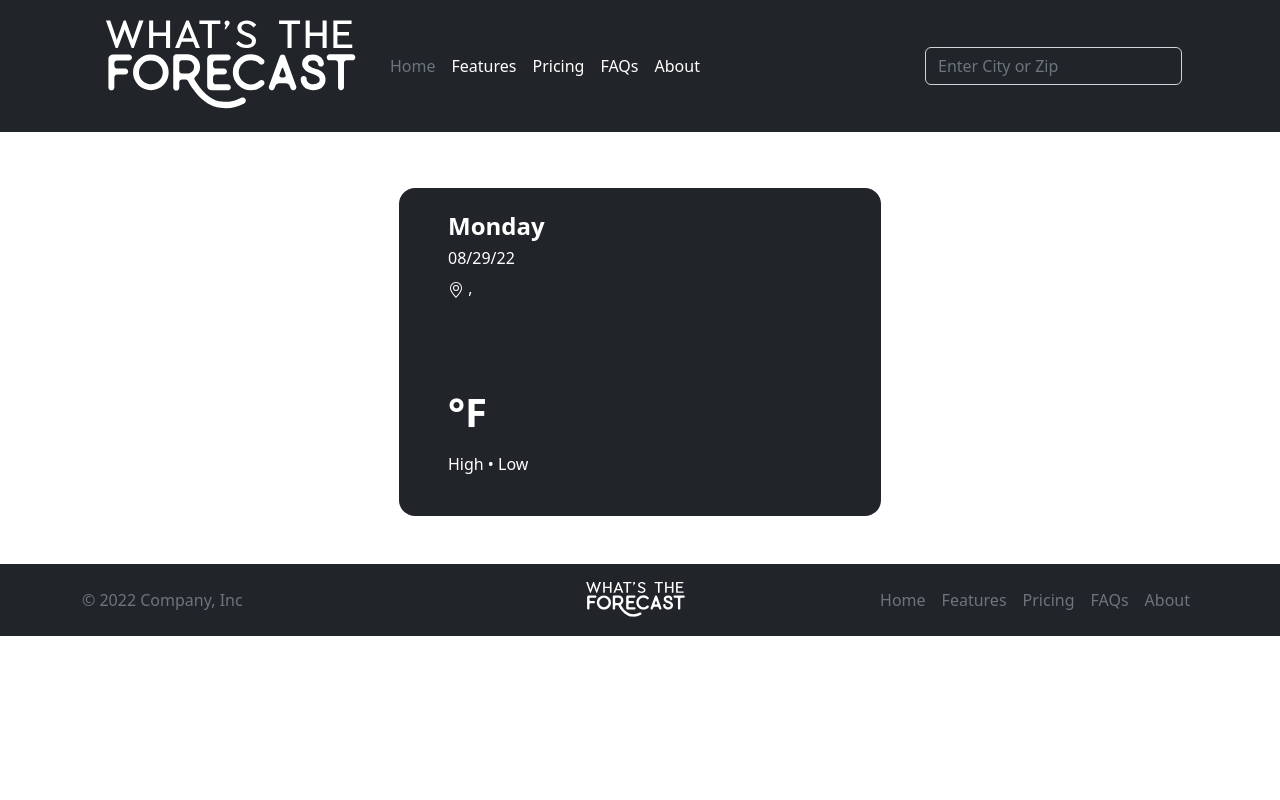
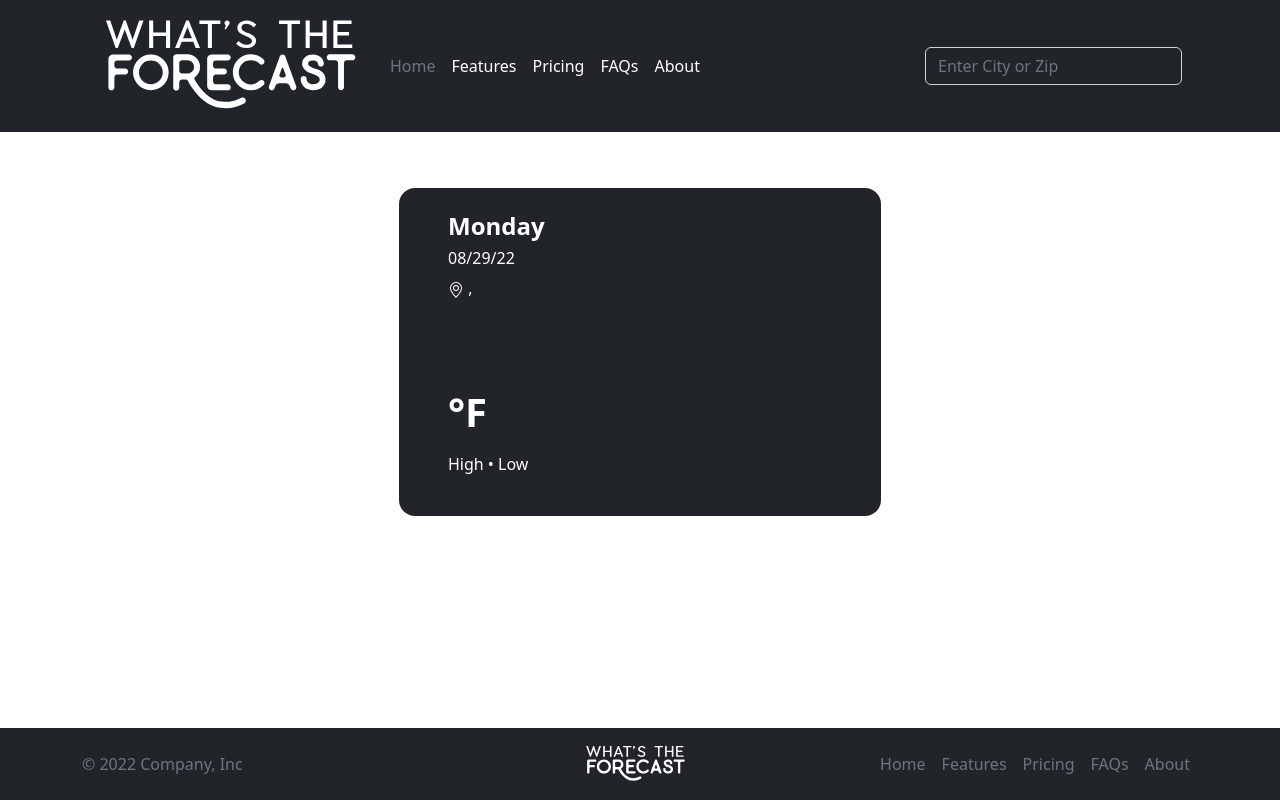
Before and after one commit to ferhanmm/WhatsTheForecast, a Flask app: page / in a window 1280 px wide. Run offline with Flask 2, Linux system fonts and the light colour scheme; data that the repository does not hold is empty.

Commit message:
fixing footer

```diff
--- a/templates/index.html
+++ b/templates/index.html
@@ -122,7 +122,7 @@
   </nav> -->
 
 
-<footer class="p-3 text-bg-dark">
+<footer class="mt-auto p-3 text-bg-dark">
   <div class="container">
     <div class="d-flex flex-wrap align-items-center justify-content-center justify-content-lg-start">
       <p class="col-md-4 mb-0 text-muted">© 2022 Company, Inc</p>
--- a/templates/layout.html
+++ b/templates/layout.html
@@ -38,7 +38,7 @@
             margin-right: 25px;
         }
     </style>
-    <body>
+    <body class="d-flex flex-column min-vh-100">
         <script src="https://cdn.jsdelivr.net/npm/bootstrap@5.2.0/dist/js/bootstrap.bundle.min.js" integrity="sha384-A3rJD856KowSb7dwlZdYEkO39Gagi7vIsF0jrRAoQmDKKtQBHUuLZ9AsSv4jD4Xa" crossorigin="anonymous"></script>
 
         {% block body %}{% endblock %}
```
